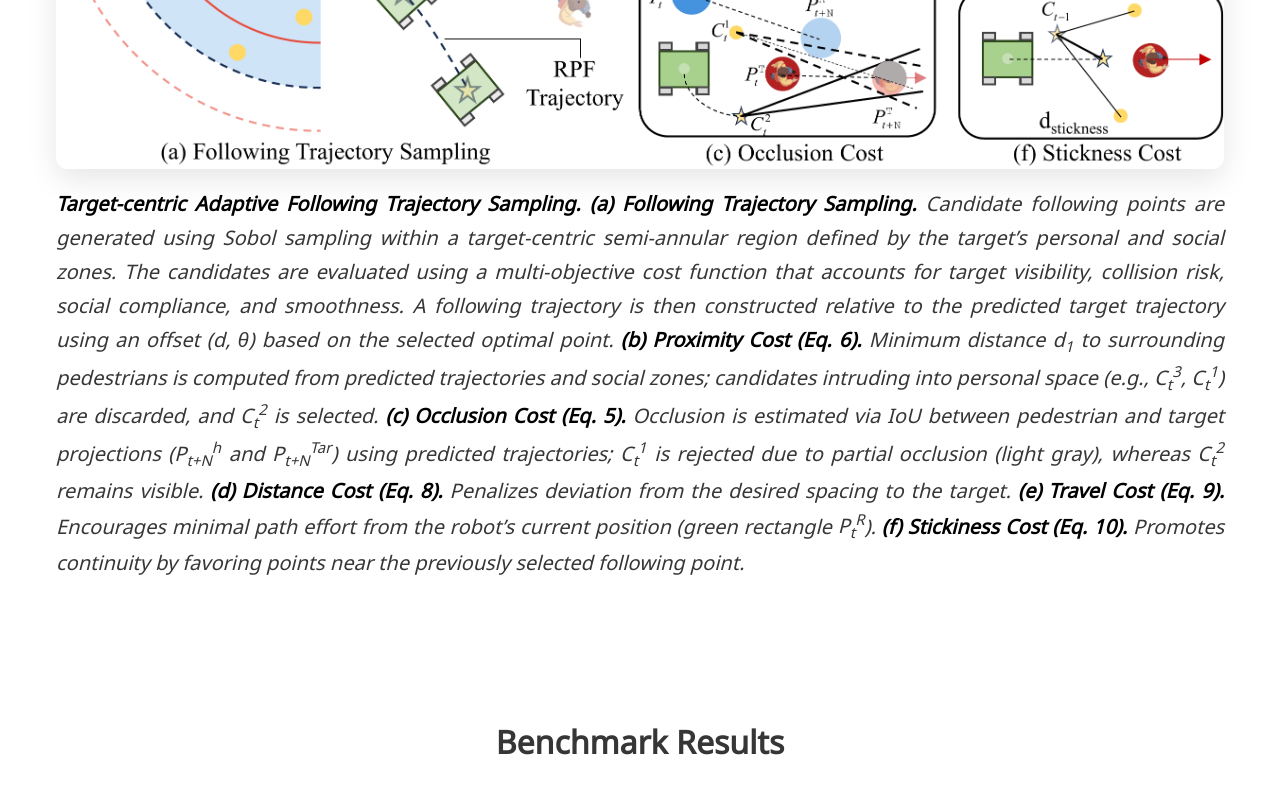
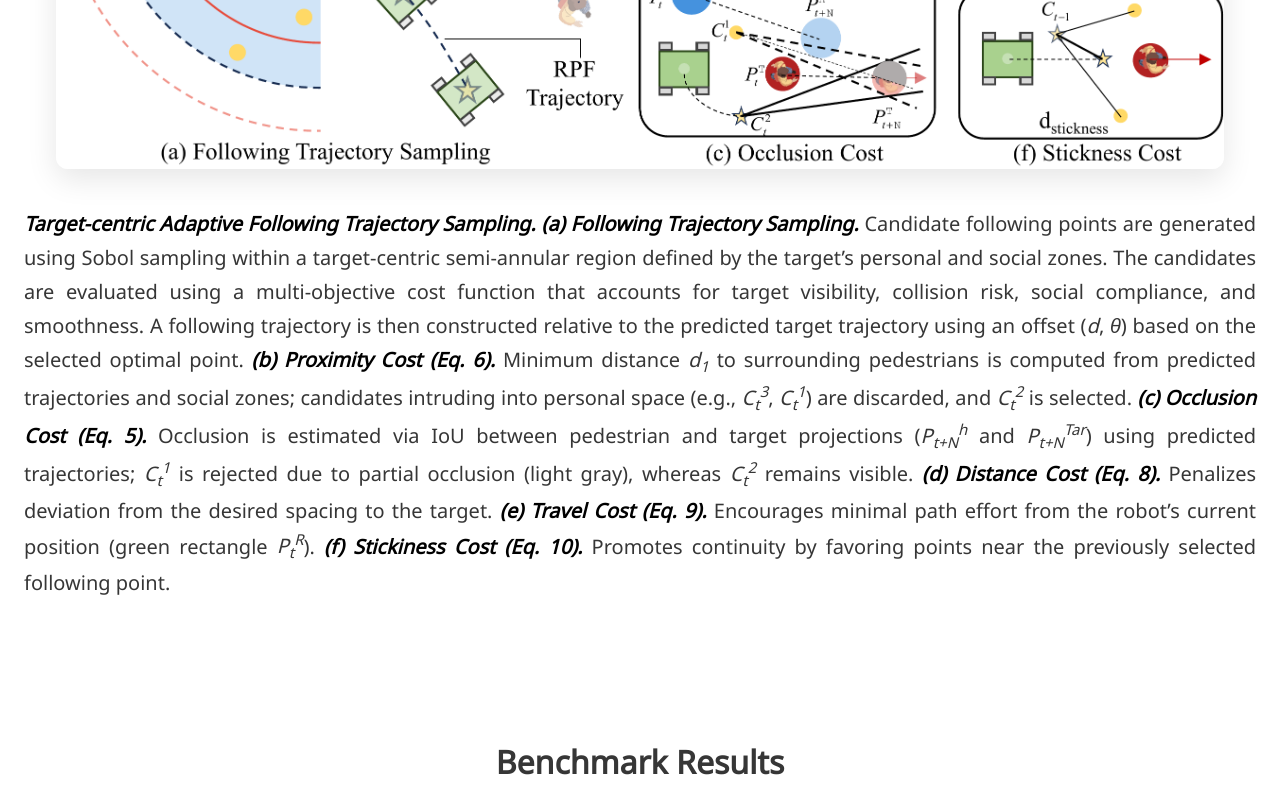
Before and after one commit to Adap-RPF/Adap-RPF.github.io, a plain HTML site: page index.html in a window 1280 px wide. Shown: the part 3662-4459 px from the top of the page. Drawn offline with nearby package versions, Linux system fonts and the light colour scheme; some icons are missing; files whose address does not match are found by name; a web font is replaced by a local one.

Commit message:
Update Adap-RPF

```diff
--- a/index.html
+++ b/index.html
@@ -313,7 +313,8 @@
                  alt="Framework Design Diagram"
                  style="width:100%;max-width:100%;height:auto;border-radius:12px;
                         box-shadow:0 10px 30px rgba(0,0,0,.1);" />
-            <figcaption class="is-size-5"
+          </figure>
+          <p class="is-size-5"
             style="margin-top:0.75rem;color:#363636;text-align:justify;line-height:1.7;">
             <em style="font-weight:600;color:#000;">Target-centric Adaptive Following Trajectory Sampling.</em>
             <em style="font-weight:600;color:#000;">(a) Following Trajectory Sampling.</em> Candidate following points are generated using Sobol sampling within a target-centric semi-annular region defined by the target’s personal and social zones. The candidates are evaluated using a multi-objective cost function that accounts for target visibility, collision risk, social compliance, and smoothness. A following trajectory is then constructed relative to the predicted target trajectory using an offset (<em>d</em>, <em>θ</em>) based on the selected optimal point.
@@ -322,8 +323,7 @@
             <em style="font-weight:600;color:#000;">(d) Distance Cost (Eq. 8).</em> Penalizes deviation from the desired spacing to the target.
             <em style="font-weight:600;color:#000;">(e) Travel Cost (Eq. 9).</em> Encourages minimal path effort from the robot’s current position (green rectangle <em>P<sub>t</sub><sup>R</sup></em>).
             <em style="font-weight:600;color:#000;">(f) Stickiness Cost (Eq. 10).</em> Promotes continuity by favoring points near the previously selected following point.
-            </figcaption>
-          </figure>
+        </p>
 
         </div>
       </div>
```
Lines whose indentation alone changed are shown as unchanged.
